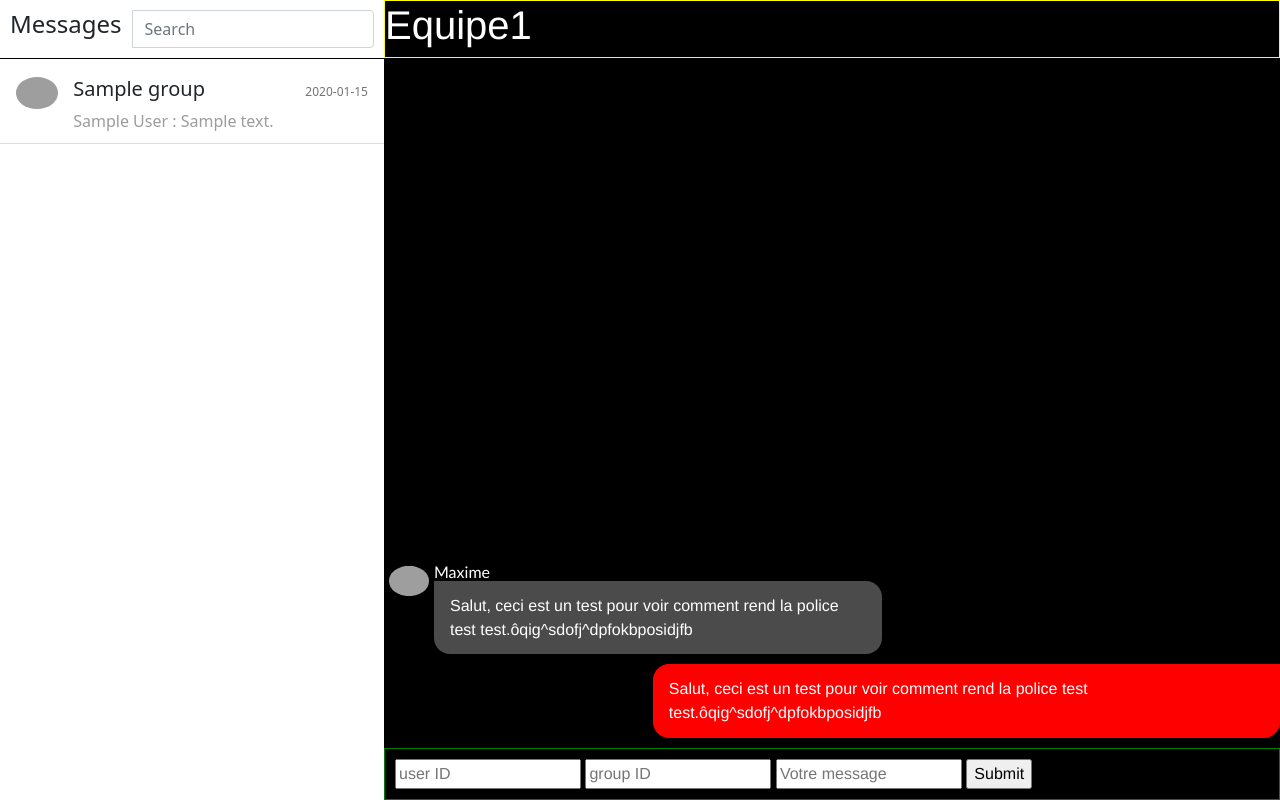
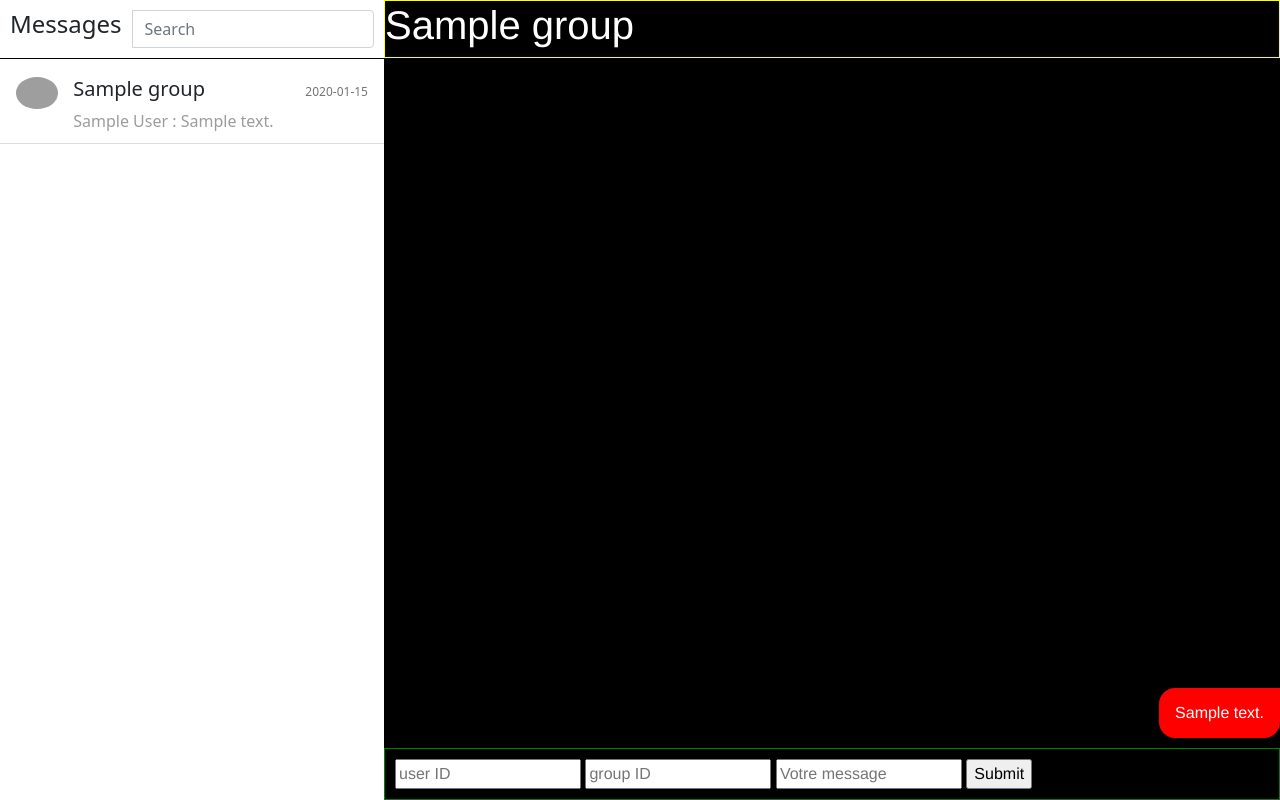
Before and after one commit to robinarmingaud/ourwhats, a Flask app: template templates/messages.html.jinja2 in a window 1280 px wide. Run offline with Flask 2, Linux system fonts and the light colour scheme; the template is opened without the code that fills it: values that come from a table or form of the project are taken from there, others are empty; tables that the repository leaves empty hold one stand-in row (values such as "Sample post"); grey boxes are pictures that could not be loaded.

Commit message:
msg-section fonctionnelle

```diff
--- a/app.py
+++ b/app.py
@@ -53,11 +53,12 @@ def join_group(user, group):
 def is_in_group(user_id, group_id):
     return db.session.query(group_user_table).filter_by(group_id=group_id, user_id=user_id).first() is not None
 
-@app.route('/')
-@app.route('/messages')
-def messages():
+@app.route('/t/<user_id>/<group_id>')
+def messages(user_id, group_id):
     groups = Group.query.all()
-    return flask.render_template("messages.html.jinja2", groups=groups)
+    active_group = Group.query.filter_by(id=group_id).one()
+    active_user = User.query.filter_by(id=user_id).one()
+    return flask.render_template("messages.html.jinja2", groups=groups, active_user=active_user, active_group=active_group)
 
 @app.route('/login')
 def login():  # put application's code here
@@ -81,7 +82,6 @@ def form_send_msg():
         return show_form(flask.request.form, errors)
     else:
         return send_form(flask.request.form)
-    return flask.render_template('messages.html.jinja2')
 
 #form is invalid if: user or group doesn't exist, user is not in group, msg is empty
 def is_form_valid(form):
@@ -131,7 +131,8 @@ def send_form(form):
         user=user,
         group=group
     )
-    return flask.render_template('send.html.jinja2')
+    groups = Group.query.all()
+    return flask.render_template("messages.html.jinja2", groups=groups, active_user=user, active_group=group)
 
 
 
--- a/database/models.py
+++ b/database/models.py
@@ -14,7 +14,6 @@ class Group(db.Model):
 class User(db.Model):
     id = db.Column(db.Integer, primary_key=True)
     name = db.Column(db.String(32))
-    picture = db.Column(db.Text)
     messages = db.relationship('Message', backref='sender')
     #password = db.Column(db.String(128))
 
--- a/templates/messages.html.jinja2
+++ b/templates/messages.html.jinja2
@@ -34,25 +34,30 @@
 </div>
 <div class="main-panel">
     <div class="top-bar">
-        <h1>Equipe1</h1>
+        <h1>{{ active_group.name }}</h1>
     </div>
     <div class="msg-section">
+        {% for msg in active_group.messages %}
+            {% if msg.sender_id!=active_user.id %}
                 <div class="received-row">
-        <img class="pp" src="https://scontent-cdg2-1.xx.fbcdn.net/v/t39.30808-1/272297477_4660834673965831_1336668270905742648_n.jpg?stp=c7.0.100.100a_dst-jpg_p100x100&_nc_cat=102&ccb=1-5&_nc_sid=7206a8&_nc_ohc=QcsCJ5U4WfMAX-5LdXd&_nc_oc=AQnK5HqHiR_iomPghT3LpJXGPqONJV_Q75ePEN2QEu0l5dBqYfQO4UiFNNKalbnGvAA&_nc_ad=z-m&_nc_cid=0&_nc_ht=scontent-cdg2-1.xx&oh=00_AT8K9sPjkOhf8y9L7W3S_cOwm0fhCfWnP8I9tOWM-AdtTQ&oe=622672C8">
-        <div class = "received-wrap">
-          <h2 class="name">Maxime</h2>
+                    <img class="pp" src="database/img/{{ msg.sender_id }}">
+                    <div class="received-wrap">
+                        <h2 class="name">{{ msg.sender_id }}</h2>
                         <div class="received-bubble">
-            <p>Salut, ceci est un test pour voir comment rend la police test test.ôqig^sdofj^dpfokbposidjfb</p>
-            <h3 class="date">11:05 mardi</h3>
+                            <p>{{ msg.content }}</p>
+                            <h3 class="date">{{ msg.date.strftime('%a | %H:%M') }}</h3>
                         </div>
                     </div>
                 </div>
+            {% else %}
                 <div class="sent-row">
                     <div class="sent-bubble">
-                <p>Salut, ceci est un test pour voir comment rend la police test test.ôqig^sdofj^dpfokbposidjfb</p>
-                <h3 class="date">11:07 mardi</h3>
+                        <p>{{ msg.content }}</p>
+                        <h3 class="date">{{ msg.date.strftime('%a | %H:%M') }}</h3>
                     </div>
                 </div>
+            {% endif %}
+        {% endfor %}
     </div>
     <div class="bottom-bar">
         <form action="{{ url_for("form_send_msg") }}" method="post">
```
Also changed, not shown: 1 other file. Lines whose indentation alone changed are shown as unchanged.
